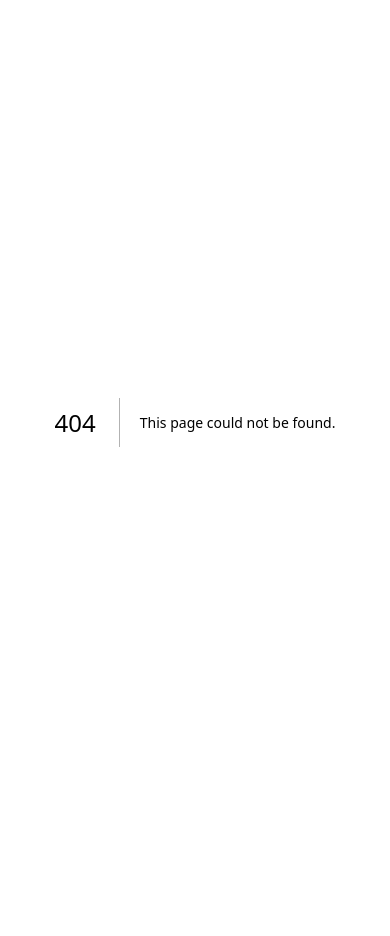
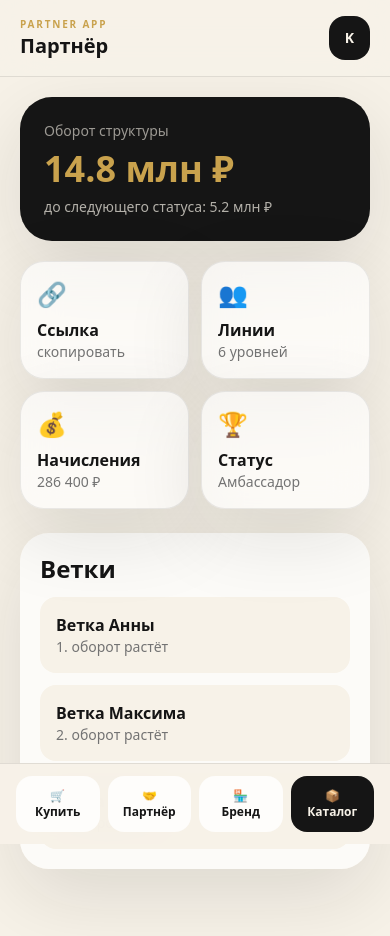
Before and after one commit to Iliavsevolodov/kaskada-, a Next.js app: page /partner-app in a window 390 px wide. Before the commit this address had no page. Shown: the top 936 px of the page. Before the commit the page ends 844 px from the top, so only its background shows below. Built offline with nearby package versions, Linux system fonts and the light colour scheme.

Commit message:
Add partner mobile app screen

```diff
--- /dev/null
+++ b/src/app/partner-app/page.tsx
@@ -0,0 +1,32 @@
+import { MobileShell } from '@/components/MobileShell';
+
+export default function PartnerAppPage() {
+  return (
+    <MobileShell title="Партнёр" role="partner app">
+      <div className="rounded-[2rem] bg-graphite p-6 text-cream shadow-soft">
+        <p className="text-sm text-cream/60">Оборот структуры</p>
+        <p className="mt-2 text-4xl font-black text-gold">14.8 млн ₽</p>
+        <p className="mt-2 text-sm text-cream/70">до следующего статуса: 5.2 млн ₽</p>
+      </div>
+      <div className="mt-5 grid grid-cols-2 gap-3">
+        <AppTile icon="🔗" title="Ссылка" text="скопировать" />
+        <AppTile icon="👥" title="Линии" text="6 уровней" />
+        <AppTile icon="💰" title="Начисления" text="286 400 ₽" />
+        <AppTile icon="🏆" title="Статус" text="Амбассадор" />
+      </div>
+      <div className="mt-6 rounded-[1.8rem] bg-white/70 p-5 shadow-soft">
+        <h2 className="text-2xl font-black">Ветки</h2>
+        {['Ветка Анны', 'Ветка Максима', 'Ветка Ольги'].map((item, index) => (
+          <div className="mt-3 rounded-2xl bg-cream p-4" key={item}>
+            <p className="font-black">{item}</p>
+            <p className="text-sm text-neutral-500">{index + 1}. оборот растёт</p>
+          </div>
+        ))}
+      </div>
+    </MobileShell>
+  );
+}
+
+function AppTile({ icon, title, text }: { icon: string; title: string; text: string }) {
+  return <div className="card-glass rounded-[1.5rem] p-4 shadow-soft"><p className="text-2xl">{icon}</p><p className="mt-2 font-black">{title}</p><p className="text-sm text-neutral-500">{text}</p></div>;
+}
```
